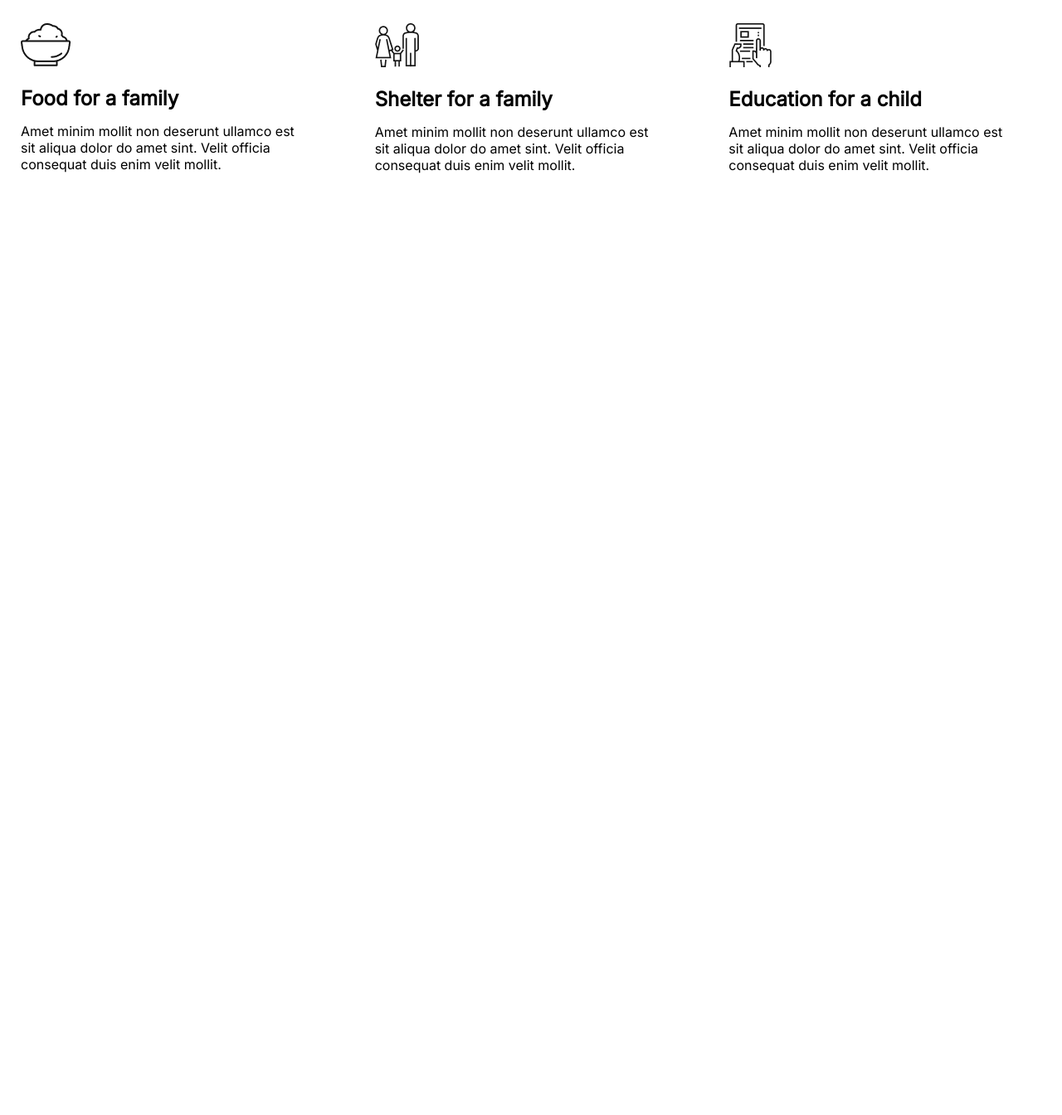
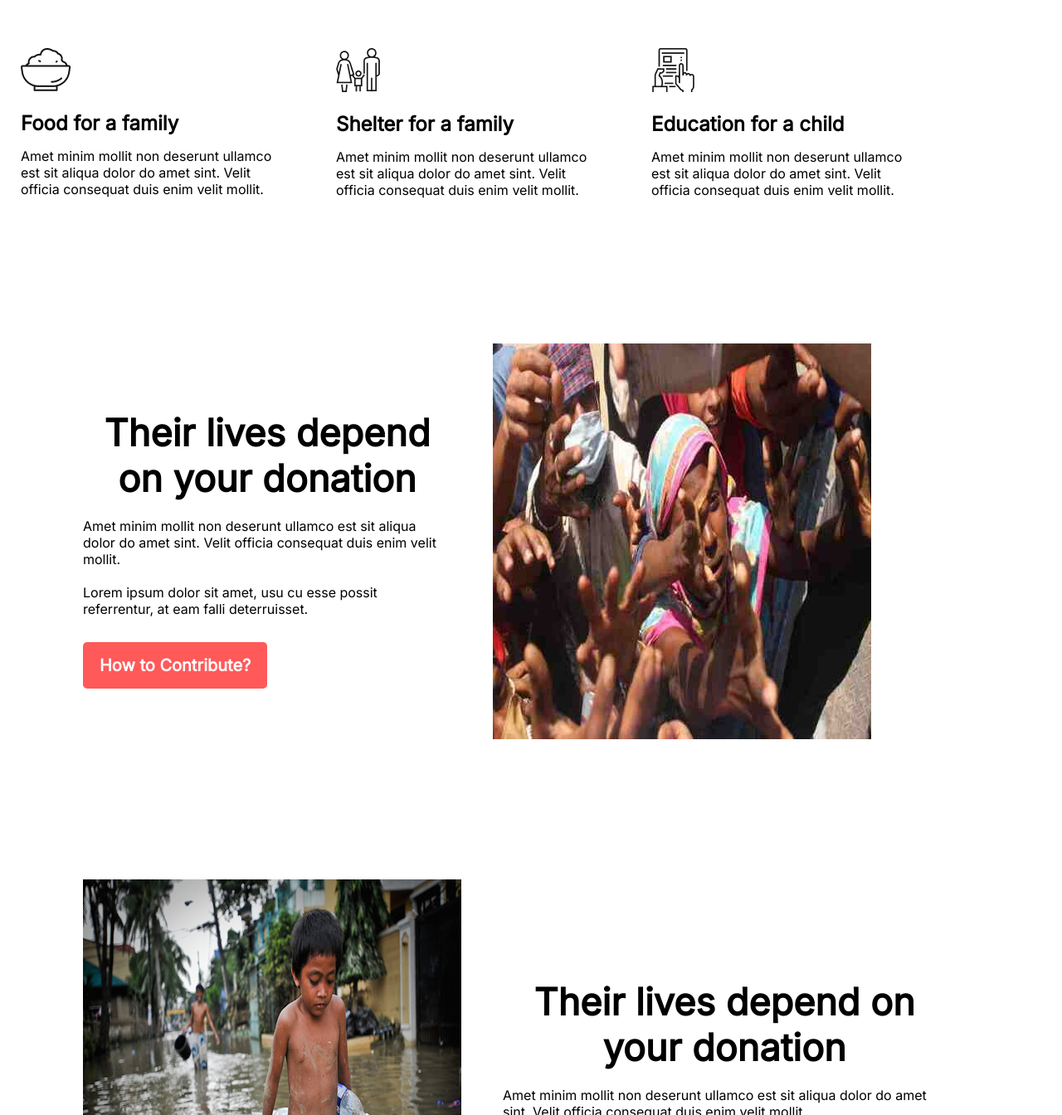
Before and after one commit to ShakhawatM/donate-today-1, a plain HTML site: page index.html in a window 1280 px wide. Shown: the part 1456-2800 px from the top of the page at 83% size. Before the commit the page ends 1790 px from the top, so only its background shows below. Drawn offline with Linux system fonts and the light colour scheme.

Commit message:
donet section added

```diff
--- a/css/style.css
+++ b/css/style.css
@@ -11,6 +11,7 @@
   border-radius: 5px;
   margin-bottom: 170px;
   border: 0;
+  margin-top: 30px;
 }
 .meta-descripton {
   font-size: 18px;
@@ -43,6 +44,9 @@ header .meta-descripton{
 }
 
 /* ======== main section start ========== */
+  .container{
+    max-width: 1140px;
+  }
 
 /* donate today styls */
 .section-title {
@@ -72,7 +76,6 @@ header .meta-descripton{
 hr{
    width: 650px;
    margin: auto;
-   margin-bottom: 30px;
    color: #707070;
 }
 /* ========= Our Donate Plan style ========== */
@@ -98,3 +101,26 @@ hr{
 .donate-img{
     margin-bottom: 20px;
 }
+/* ============ your-donation-section ============ */
+
+.your-donation-section{
+  margin: 30px 40px 50px 100px;
+  display: flex;
+}
+.your-donation{
+  width: 50%;
+  text-align: left;
+}
+.your-donation-img{
+  margin: 50px;
+}
+/* ====== your needs section ====== */
+.your-needs-section{
+  display: flex;
+}
+.your-needs-img{
+  margin: 10px 50px 30px 100px;
+}
+.update-section .section-title{
+  margin-top: 20px;
+}
--- a/index.html
+++ b/index.html
@@ -19,7 +19,7 @@
         </div>
     </header>
 
-    <main>
+    <main class="container">
         <section class="donate-today">
             <h2 class="section-title">Donate Today </h2>
             <p class="meta-descripton">Lorem ipsum dolor sit amet, usu cu esse possit referrentur, at eam falli <br>
@@ -58,6 +58,39 @@
                 </div>
             </div>
         </section>
+        <section class="your-donation-section">
+            <div class="your-donation">
+                <h2 class="section-title">Their lives depend on your donation</h2>
+                <p class="meta-description">Amet minim mollit non deserunt ullamco est sit aliqua dolor do amet sint. Velit officia consequat duis enim velit mollit.</p><br>
+                <p class="meta-description">Lorem ipsum dolor sit amet, usu cu esse possit referrentur, at eam falli deterruisset.</p>
+                <button class="btn-primary">How to Contribute?</button>
+            </div>
+            <div class="your-donation-img">
+                <img src="images/donation20.jpg" alt="">
+
+            </div>
+        </section>
+        <section class="your-needs-section">
+            <div class="your-needs-img">
+                <img src="images/donation21.jpg" alt="">
+
+            </div>
+            <div class="your-needs">
+                <h2 class="section-title">Their lives depend on your donation</h2>
+                <p class="meta-description">Amet minim mollit non deserunt ullamco est sit aliqua dolor do amet sint. Velit officia consequat duis enim velit mollit.</p><br>
+                <p class="meta-description">Lorem ipsum dolor sit amet, usu cu esse possit referrentur, at eam falli deterruisset.</p>
+                <button class="btn-primary">How to Contribute?</button>
+            </div>
+
+        </section>
+        <section>
+            <div class="update-section">
+                <h2 class="section-title">Get My Updates </h2>
+                <p class="meta-descripton">Lorem ipsum dolor sit amet, usu cu esse possit referrentur, at eam falli <br>
+                deterruisset. No duo populo animal noluisse, enim</p>
+            </div>
+        </section>
+
     </main>
 
     <footer>
```
Also changed, not shown: images/donation20.jpg (added), images/donation21.jpg (added).
